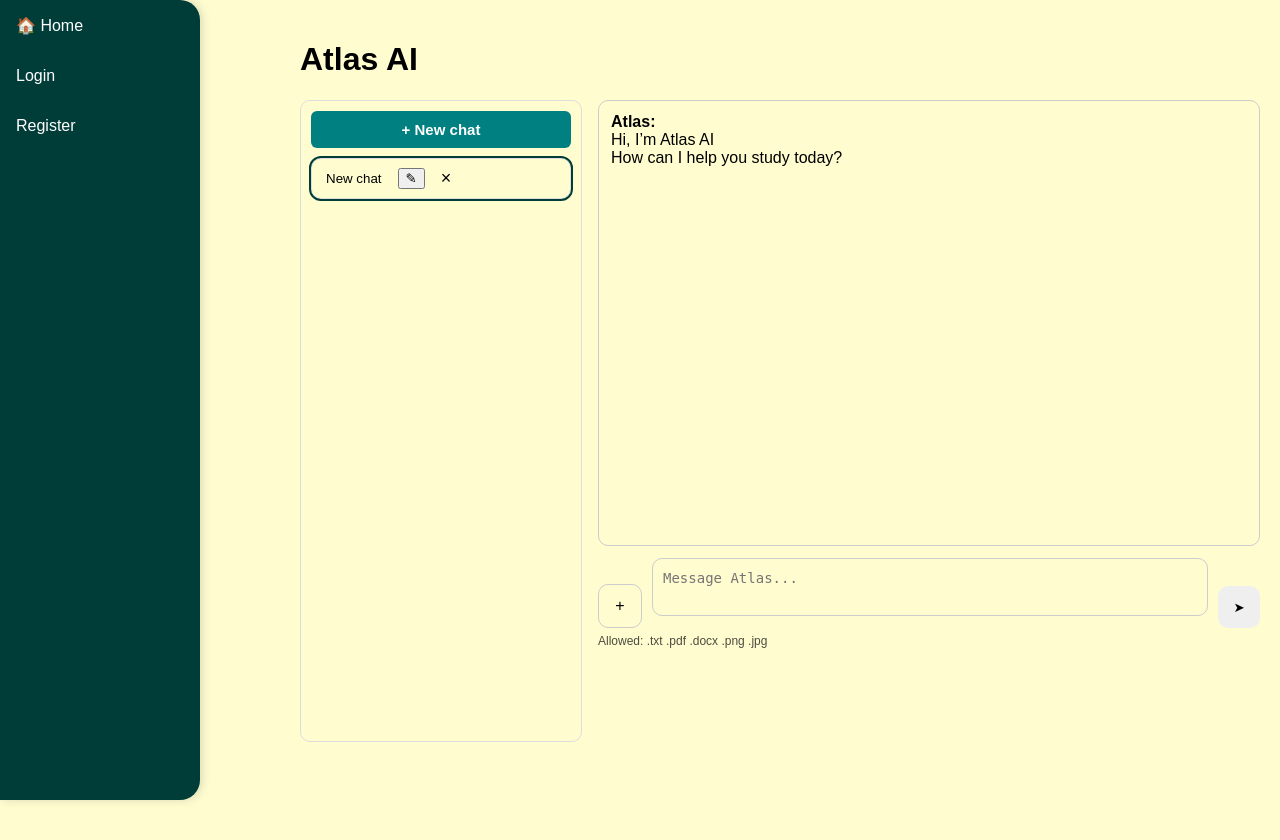
After one commit to Marsad07/Flask_DeepDive, a Flask app: page /atlas/chat in a window 1280 px wide. The commit adds this page. Run offline with Flask 3, Linux system fonts and the light colour scheme.

Commit message:
Day 22: Improved  Atlas AI with feature enhancements and stability improvements

```diff
--- a/flask_intro/app/controllers/atlas_chat_controller.py
+++ b/flask_intro/app/controllers/atlas_chat_controller.py
@@ -1,73 +1,111 @@
-from flask import render_template, session, redirect, url_for, request
-from flask_intro.app.database import db3
+from flask import render_template, request, redirect, url_for, session
+from app.services.atlas_ai_service import get_atlas_reply
+import uuid
 
-def atlas_hub():
-    user_id = session.get("user_id")
-    if not user_id:
-        return redirect(url_for("auth.login"))
+WELCOME = "Hi, I’m Atlas AI \nHow can I help you study today?"
 
-    cursor = db3.cursor(dictionary=True)
-    cursor.execute("SELECT id, name FROM subjects WHERE user_id=%s", (user_id,))
-    subjects = cursor.fetchall()
+def _init_chat_store():
+    if "atlas_chats" not in session or not isinstance(session["atlas_chats"], dict):
+        session["atlas_chats"] = {}
+    if "atlas_current_chat" not in session or session["atlas_current_chat"] not in session["atlas_chats"]:
+        chat_id = uuid.uuid4().hex[:8]
+        session["atlas_chats"][chat_id] = {
+            "title": "New chat",
+            "messages": [{"role": "Atlas", "content": WELCOME}]
+        }
+        session["atlas_current_chat"] = chat_id
+    session.modified = True
 
-    return render_template("atlas_hub.html", subjects=subjects)
+def _get_current():
+    _init_chat_store()
+    chat_id = session["atlas_current_chat"]
+    return chat_id, session["atlas_chats"][chat_id]
 
-def atlas_subject(subject_id):
-    user_id = session.get("user_id")
-    if not user_id:
-        return redirect(url_for("auth.login"))
-
-    cursor = db3.cursor(dictionary=True)
-    cursor.execute(
-        "SELECT id, name, notes FROM subjects WHERE id=%s AND user_id=%s",
-        (subject_id, user_id)
-    )
-    subject = cursor.fetchone()
-
-    if not subject:
-        return "Subject not found", 404
-
-    return render_template("atlas_page.html", subject=subject)
-
-def atlas_generate(subject_id):
-    user_id = session.get("user_id")
-    if not user_id:
-        return redirect(url_for("auth.login"))
-
-    cursor = db3.cursor(dictionary=True)
-    cursor.execute(
-        "SELECT id, name, notes FROM subjects WHERE id=%s AND user_id=%s",
-        (subject_id, user_id)
-    )
-    subject = cursor.fetchone()
-
-    if not subject:
-        return "Subject not found", 404
-
-    user_prompt = (request.form.get("user_prompt") or "").strip()
-    use_notes = request.form.get("use_notes") == "1"
-
-    notes = (subject.get("notes") or "").strip()
-
-    if user_prompt == "":
-        result = "Please type a prompt or click a suggested prompt."
-        return render_template("atlas_page.html",
-                               subject=subject, result=result, user_prompt=user_prompt)
-
-    context_preview = ""
-    if use_notes:
-        if notes == "":
-            context_preview = "\n\n[No notes found for this subject]"
-        else:
-            context_preview = "\n\n[NOTES CONTEXT PREVIEW]\n" + notes[:500]
-
-    result = (
-        "MOCK ATLAS RESPONSE\n"
-        "-------------------\n"
-        f"Prompt: {user_prompt}"
-        f"{context_preview}\n\n"
-        "(Next step: replace this mock response with a real AI API call.)"
+def chat_page():
+    chat_id, chat = _get_current()
+    chats = session["atlas_chats"]
+    return render_template(
+        "atlas_chat.html",
+        chats=chats,
+        current_chat_id=chat_id,
+        messages=chat["messages"]
     )
 
-    return render_template("atlas_page.html",
-                           subject=subject, result=result, user_prompt=user_prompt)
+def chat_new():
+    _init_chat_store()
+    chat_id = uuid.uuid4().hex[:8]
+    session["atlas_chats"][chat_id] = {
+        "title": "New chat",
+        "messages": [{"role": "Atlas", "content": WELCOME}]
+    }
+    session["atlas_current_chat"] = chat_id
+    session.modified = True
+    return redirect(url_for("atlas.chat_page"))
+
+def chat_switch(chat_id):
+    _init_chat_store()
+    if chat_id in session["atlas_chats"]:
+        session["atlas_current_chat"] = chat_id
+        session.modified = True
+    return redirect(url_for("atlas.chat_page"))
+
+def chat_delete(chat_id):
+    _init_chat_store()
+    if chat_id in session["atlas_chats"]:
+        session["atlas_chats"].pop(chat_id, None)
+        if session.get("atlas_current_chat") == chat_id:
+            remaining = list(session["atlas_chats"].keys())
+            if remaining:
+                session["atlas_current_chat"] = remaining[0]
+            else:
+                session.pop("atlas_current_chat", None)
+        session.modified = True
+    return redirect(url_for("atlas.chat_page"))
+
+def chat_send():
+    chat_id, chat = _get_current()
+
+    user_text = (request.form.get("message") or "").strip()
+    uploaded = request.files.get("attachment")
+
+    if not user_text and not (uploaded and uploaded.filename):
+        return redirect(url_for("atlas.chat_page"))
+
+    if user_text:
+        chat["messages"].append({"role": "You", "content": user_text})
+        if chat.get("title") == "New chat":
+            chat["title"] = user_text[:24] + ("..." if len(user_text) > 24 else "")
+
+    if uploaded and uploaded.filename:
+        filename = uploaded.filename
+        chat["messages"].append({"role": "Atlas", "content": f"📎 File selected: {filename}"})
+
+        if filename.lower().endswith(".txt"):
+            file_text = uploaded.read().decode("utf-8", errors="ignore").strip()
+            if file_text:
+                chat["messages"].append({"role": "You", "content": "[Uploaded notes]\n" + file_text})
+        else:
+            chat["messages"].append({"role": "Atlas", "content": "I can only read .txt files right now."})
+            session.modified = True
+            return redirect(url_for("atlas.chat_page"))
+
+    try:
+        history = chat["messages"][-12:]
+        reply = get_atlas_reply(history)
+    except Exception:
+        reply = "Atlas is temporarily unavailable. Please try again."
+
+    chat["messages"].append({"role": "Atlas", "content": reply})
+    session["atlas_chats"][chat_id] = chat
+    session.modified = True
+    return redirect(url_for("atlas.chat_page"))
+
+def chat_rename(chat_id):
+    _init_chat_store()
+    new_title = (request.form.get("title") or "").strip()
+
+    if chat_id in session["atlas_chats"] and new_title:
+        session["atlas_chats"][chat_id]["title"] = new_title[:40]
+        session.modified = True
+
+    return redirect(url_for("atlas.chat_page"))
--- a/flask_intro/app/static/css/styles.css
+++ b/flask_intro/app/static/css/styles.css
@@ -264,3 +264,220 @@ nav ul {
     background: white;
     border-radius: 6px;
 }
+
+.chat-box {
+    border: 1px solid #ccc;
+    padding: 12px;
+    margin-top: 10px;
+    max-width: 900px;
+    height: 420px;
+    overflow-y: auto;
+    border-radius: 10px;
+    background: #fff;
+}
+
+.chat-msg {
+    margin-bottom: 10px;
+}
+
+.chat-text {
+    white-space: pre-wrap;
+}
+
+.atlas-input-bar {
+    display: flex;
+    align-items: center;
+    gap: 8px;
+    border: 1px solid #ccc;
+    padding: 10px;
+    border-radius: 12px;
+    max-width: 900px;
+    margin-top: 12px;
+    background: #fff;
+}
+
+.upload-btn {
+    font-size: 20px;
+    cursor: pointer;
+    padding: 4px 10px;
+    border-radius: 10px;
+    background: #eee;
+    user-select: none;
+}
+
+.upload-btn:hover {
+    background: #ddd;
+}
+
+.atlas-textarea {
+    flex: 1;
+    resize: none;
+    border: none;
+    outline: none;
+    font-size: 14px;
+    line-height: 1.3;
+    padding: 6px 4px;
+}
+
+.send-btn {
+    border: none;
+    background: #013d38;
+    color: white;
+    padding: 8px 12px;
+    border-radius: 10px;
+    cursor: pointer;
+}
+
+.send-btn:hover {
+    opacity: 0.9;
+}
+
+.file-hint {
+    font-size: 12px;
+    color: #777;
+    margin-top: 6px;
+    max-width: 900px;
+}
+
+.atlas-layout{
+  display:flex;
+  gap:16px;
+  max-width: 1100px;
+}
+
+.atlas-sidebar{
+  width:260px;
+  border:1px solid #ddd;
+  border-radius:10px;
+  padding:10px;
+  height: 620px;
+  overflow:auto;
+}
+
+.atlas-newchat-btn{ width:100%; }
+
+.atlas-chatlist{ margin-top:10px; display:flex; flex-direction:column; gap:8px; }
+
+.atlas-chatrow{
+  display:flex;
+  gap:8px;
+  align-items:center;
+  border:1px solid #ddd;
+  border-radius:10px;
+  padding:6px;
+}
+
+.atlas-chatrow.active{ outline:2px solid #013d38; }
+
+.atlas-chatpick{
+  background:transparent;
+  border:none;
+  cursor:pointer;
+  text-align:left;
+  width:100%;
+  padding:6px 8px;
+}
+
+.atlas-chatdel{
+  border:none;
+  background:transparent;
+  cursor:pointer;
+  font-size:18px;
+  padding:0 8px;
+}
+
+.atlas-main{ flex:1; }
+
+.atlas-chatbox{
+  border:1px solid #ccc;
+  border-radius:10px;
+  padding:12px;
+  height:420px;
+  overflow-y:auto;
+  max-width:900px;
+}
+
+.atlas-msg{ margin-bottom:10px; }
+.atlas-role{ font-weight:bold; }
+.atlas-content{ white-space: pre-wrap; }
+
+.atlas-form{
+  max-width:900px;
+  margin-top:12px;
+}
+
+.atlas-filechip{
+  display:flex;
+  align-items:center;
+  gap:10px;
+  padding:8px 12px;
+  border:1px solid #ccc;
+  border-radius:999px;
+  width: fit-content;
+  margin-bottom:8px;
+}
+
+.atlas-filename{
+  max-width:360px;
+  overflow:hidden;
+  text-overflow:ellipsis;
+  white-space:nowrap;
+}
+
+.atlas-fileremove{
+  border:none;
+  background:transparent;
+  cursor:pointer;
+  font-size:18px;
+}
+
+.atlas-inputrow{
+  display:flex;
+  align-items:flex-end;
+  gap:10px;
+}
+
+.atlas-attachbtn{
+  width:42px;
+  height:42px;
+  display:flex;
+  align-items:center;
+  justify-content:center;
+  border:1px solid #ccc;
+  border-radius:10px;
+  cursor:pointer;
+  user-select:none;
+}
+
+.atlas-fileinput{ display:none; }
+
+.atlas-textarea{
+  flex:1;
+  border:1px solid #ccc;
+  border-radius:10px;
+  padding:10px;
+  resize:none;
+}
+
+.atlas-sendbtn{
+  width:42px;
+  height:42px;
+  border:none;
+  border-radius:10px;
+  cursor:pointer;
+}
+
+.atlas-hint{
+  margin-top:6px;
+  font-size:12px;
+  opacity:0.7;
+}
+
+.hidden{ display:none !important;
+
+.atlas-chatrename-btn{
+  border:none;
+  background:transparent;
+  cursor:pointer;
+  padding:0 6px;
+}
--- /dev/null
+++ b/flask_intro/app/static/js/atlas_chat.js
@@ -0,0 +1,29 @@
+(function () {
+  const fileInput = document.getElementById("atlas-file");
+  const chip = document.getElementById("atlas-file-chip");
+  const fileName = document.getElementById("atlas-file-name");
+  const removeBtn = document.getElementById("atlas-file-remove");
+
+  if (!fileInput || !chip || !fileName || !removeBtn) return;
+
+  function showChip(name) {
+    fileName.textContent = name;
+    chip.classList.remove("hidden");
+  }
+
+  function hideChip() {
+    fileName.textContent = "";
+    chip.classList.add("hidden");
+  }
+
+  fileInput.addEventListener("change", () => {
+    const f = fileInput.files && fileInput.files[0];
+    if (f) showChip(f.name);
+    else hideChip();
+  });
+
+  removeBtn.addEventListener("click", () => {
+    fileInput.value = "";
+    hideChip();
+  });
+})();
--- /dev/null
+++ b/flask_intro/app/templates/atlas_chat.html
@@ -0,0 +1,101 @@
+{% extends "base.html" %}
+{% block title %}Atlas AI{% endblock %}
+
+{% block content %}
+<h1>Atlas AI</h1>
+
+<div class="atlas-layout">
+
+  <div class="atlas-sidebar">
+    <form method="POST" action="{{ url_for('atlas.chat_new') }}">
+      <button type="submit" class="add-task-btn atlas-newchat-btn">+ New chat</button>
+    </form>
+
+    <div class="atlas-chatlist">
+      {% for cid, c in chats.items() %}
+        <div class="atlas-chatrow {% if cid == current_chat_id %}active{% endif %}">
+
+          <form method="POST" action="{{ url_for('atlas.chat_switch', chat_id=cid) }}">
+            <button type="submit" class="atlas-chatpick">
+              {{ c.title }}
+            </button>
+          </form>
+
+          <button type="button"
+                  class="atlas-chatrename-btn"
+                  onclick="openRename('{{ cid }}', '{{ c.title|e }}')"
+                  aria-label="Rename chat">✎</button>
+
+          <form method="POST" action="{{ url_for('atlas.chat_delete', chat_id=cid) }}">
+            <button type="submit" class="atlas-chatdel" aria-label="Delete chat">×</button>
+          </form>
+
+        </div>
+      {% endfor %}
+    </div>
+  </div>
+
+  <div class="atlas-main">
+
+    <div id="chat-box" class="atlas-chatbox">
+      {% for msg in messages %}
+        <div class="atlas-msg">
+          <div class="atlas-role">{{ msg.role }}:</div>
+          <div class="atlas-content">{{ msg.content }}</div>
+        </div>
+      {% endfor %}
+    </div>
+
+    <form method="POST"
+          action="{{ url_for('atlas.chat_send') }}"
+          enctype="multipart/form-data"
+          class="atlas-form">
+
+      <div id="atlas-file-chip" class="atlas-filechip hidden">
+        <span id="atlas-file-name" class="atlas-filename"></span>
+        <button type="button" id="atlas-file-remove" class="atlas-fileremove" aria-label="Remove file">×</button>
+      </div>
+
+      <div class="atlas-inputrow">
+        <label class="atlas-attachbtn" title="Attach a file (.txt, .pdf, .docx, .jpg, .png)">
+          +
+          <input id="atlas-file" type="file" name="attachment" class="atlas-fileinput"
+                 accept=".txt,.pdf,.docx,.png,.jpg,.jpeg">
+        </label>
+
+        <textarea name="message" rows="2" class="atlas-textarea"
+                  placeholder="Message Atlas..."></textarea>
+
+        <button type="submit" class="atlas-sendbtn" title="Send">➤</button>
+      </div>
+
+      <div class="atlas-hint">Allowed: .txt .pdf .docx .png .jpg</div>
+    </form>
+
+  </div>
+</div>
+
+<form id="atlas-rename-form" method="POST" style="display:none;">
+  <input type="hidden" name="title" id="atlas-rename-title">
+</form>
+
+<script src="{{ url_for('static', filename='js/atlas_chat.js') }}"></script>
+<script>
+  // Auto-scroll chat to bottom
+  const box = document.getElementById("chat-box");
+  if (box) box.scrollTop = box.scrollHeight;
+
+  // Rename chat (posts to /atlas/chat/rename/<chat_id>)
+  function openRename(chatId, currentTitle) {
+    const title = prompt("Rename chat:", currentTitle);
+    if (!title) return;
+
+    const form = document.getElementById("atlas-rename-form");
+    const input = document.getElementById("atlas-rename-title");
+
+    input.value = title;
+    form.action = "/atlas/chat/rename/" + chatId;
+    form.submit();
+  }
+</script>
+{% endblock %}
--- a/flask_intro/app/templates/base.html
+++ b/flask_intro/app/templates/base.html
@@ -103,7 +103,7 @@
                 <li><a href="{{ url_for('tasks.add_task_page') }}">➕ Add Task</a></li>
                 <li><a href="{{ url_for('auth.profile') }}">👤 Profile</a></li>
                 <li><a href="{{ url_for('general.pomodoro') }}">⏱️ Pomodoro</a></li>
-                <li><a href="{{ url_for('atlas.atlas_hub') }}">🤖 Atlas AI</a></li>
+                <li><a href="{{ url_for('atlas.chat_page') }}">🤖 Atlas AI</a></li>
 
                 <li class="dropdown">
                     <div class="dropdown-header">
```
Also changed, not shown: flask_intro/app/services/atlas_ai_service.py (added, +67 -0 lines), flask_intro/app/templates/atlas_hub.html (deleted, +0 -16 lines), flask_intro/app/views/atlas.py (+9 -6 lines), flask_intro/app/services/__init__.py (added).
